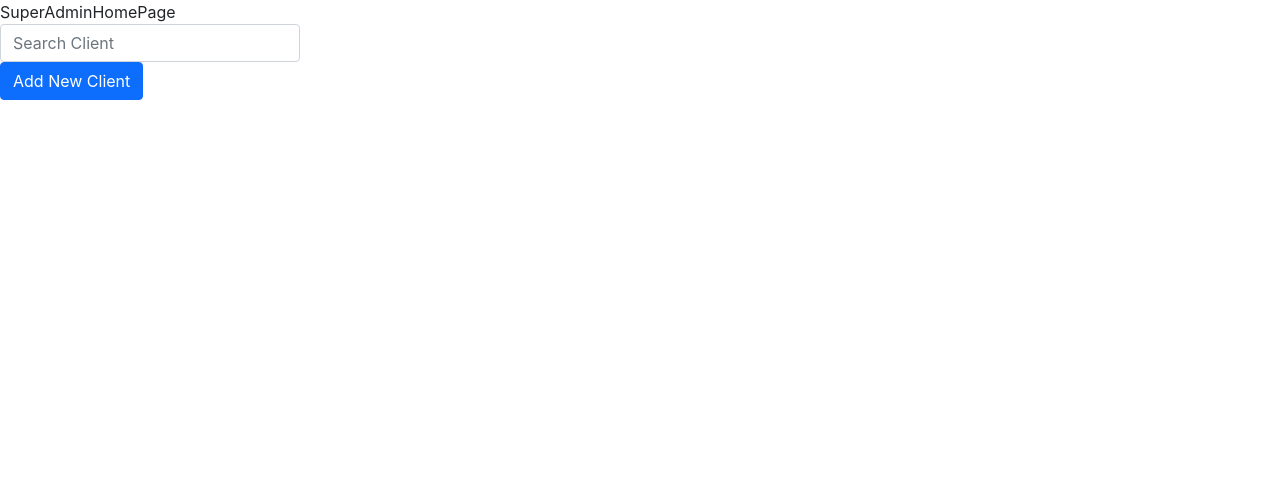
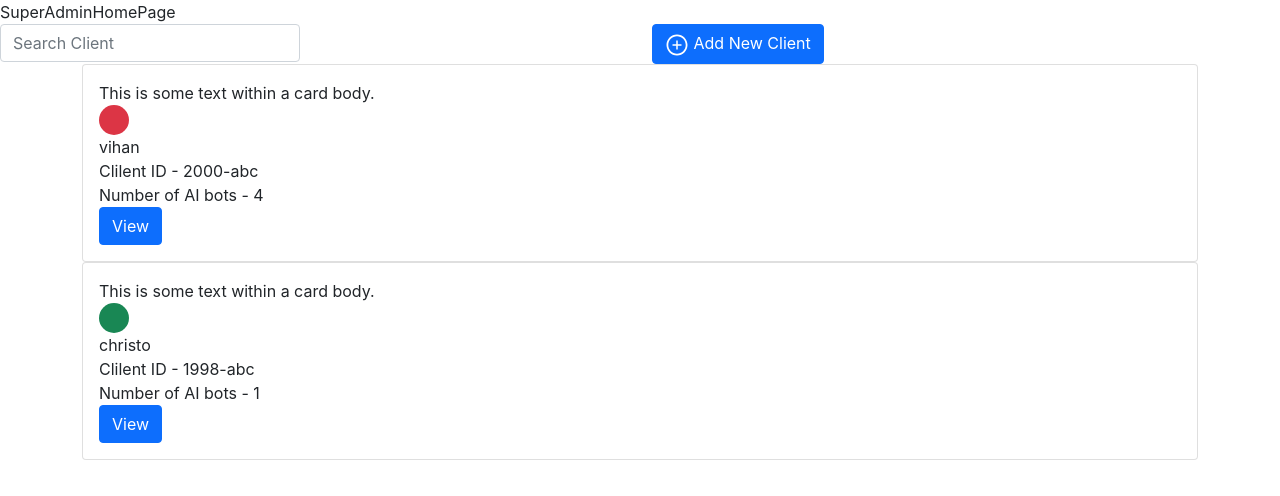
Before and after one commit to ushara09/OmniGenAI_Frontend, a React (Create React App) app: page /super-admin-home in a window 1280 px wide. Shown: the top 496 px of the page. Built offline with nearby package versions, Linux system fonts and the light colour scheme.

Commit message:
added the adminpagecardview to superadminhome page

```diff
--- a/src/App.js
+++ b/src/App.js
@@ -10,6 +10,7 @@ function App() {
         <Route path='/customer-login' element={<CustomerLoginPage/>} />
         <Route path='/admin-login' element={<SuperAdminLogin/>} />
         <Route path='/super-admin-home' element={<SuperAdminHomePage/>} />
+        <Route path='/super-admin-home' element={<SuperAdminHomePage/>} />
       </Routes>
     </BrowserRouter>
   );
--- a/src/Components/AdminPageCardView.js
+++ b/src/Components/AdminPageCardView.js
@@ -1,7 +1,45 @@
-import React from 'react'
+import React, { useState, useEffect } from 'react'
 
-export default function AdminPageCardView() {
+export default function AdminPageCardView(props) {
+
+// useEffect(()=>{
+//     setClientName = name;
+//     setClientId = id;
+//     setNumberOfBots = numOfBots;
+// },[])
+
   return (
-    <div>AdminPageCardView</div>
-  )
+    <div className="container">
+      <div className="card">
+        <div className="card-body">
+          This is some text within a card body.
+          {props.activeStatus ? (
+            <div
+              className="bg-success rounded-circle"
+              style={{ width: "30px", height: "30px" }}
+            ></div>
+          ) : (
+            <div
+              className="bg-danger rounded-circle"
+              style={{ width: "30px", height: "30px" }}
+            ></div>
+          )}
+          <div>{props.clientName}</div>
+          <div>
+            <span>Clilent ID - </span>
+            {props.clientId}
+          </div>
+          <div>
+            <span>Number of AI bots - </span>
+            {props.numberOfBots}
+          </div>
+          <div>
+            <button type="button" class="btn btn-primary">
+              View
+            </button>
+          </div>
+        </div>
+      </div>
+    </div>
+  );
 }
--- a/src/pages/SuperAdminHomePage/SuperAdminHomePage.js
+++ b/src/pages/SuperAdminHomePage/SuperAdminHomePage.js
@@ -1,18 +1,43 @@
 import React from 'react'
+import AdminPageCardView from '../../Components/AdminPageCardView';
+import { AiOutlinePlusCircle } from 'react-icons/ai';
+
 
 function SuperAdminHomePage() {
   return (
     <div>
-    <div>SuperAdminHomePage</div>
-    <div>
-        <input style={{width:"300px"}} type='text' className='form-control search-form rounded' placeholder='Search Client' />
+      <div>SuperAdminHomePage</div>
+      <div className='row'>
+        <div className='col'>
+          <input
+            style={{ width: "300px" }}
+            type="text"
+            className="form-control search-form rounded"
+            placeholder="Search Client"
+          />
+        </div>
+
+        <div className='col'>
+          <button type="button" class="btn btn-primary">
+            <AiOutlinePlusCircle size={24} /> Add New Client
+          </button>
+        </div>
+      </div>
+
+      <AdminPageCardView
+        clientName="vihan"
+        clientId="2000-abc"
+        numberOfBots="4"
+        activeStatus={false}
+      />
+      <AdminPageCardView
+        clientName="christo"
+        clientId="1998-abc"
+        numberOfBots="1"
+        activeStatus={true}
+      />
     </div>
-
-    <div>
-    <button type="button" class="btn btn-primary">Add New Client</button>
-    </div>
-    </div>
-  )
+  );
 }
 
 export default SuperAdminHomePage;
```
